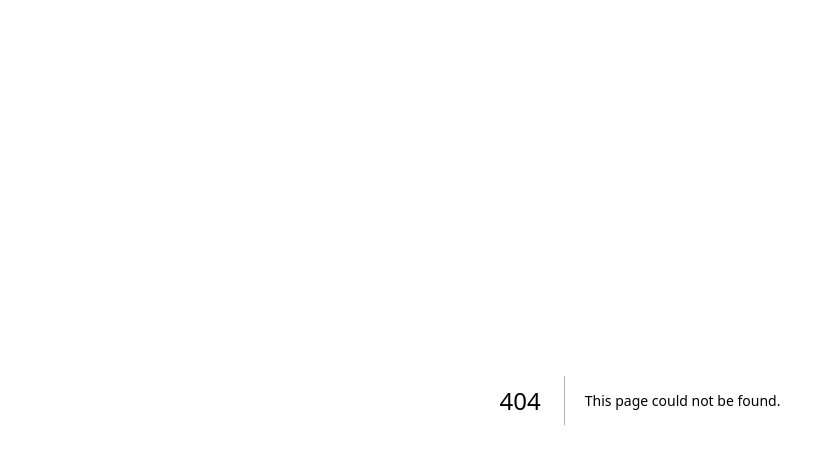
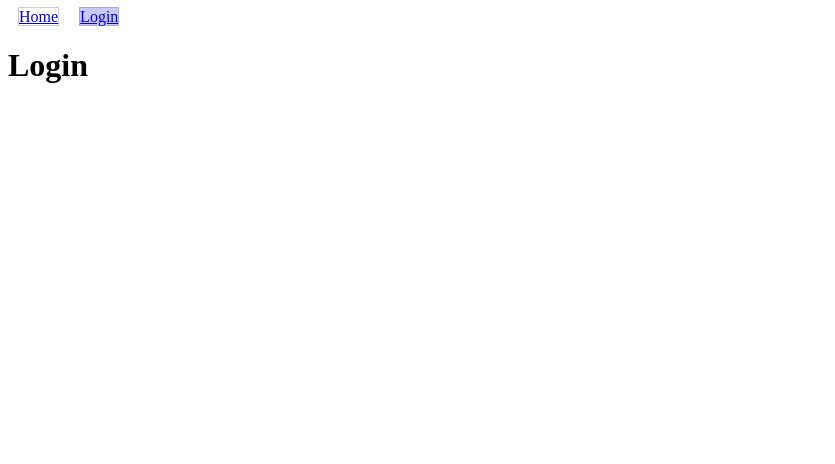
Before and after one commit to AndreyMartinez/nextPractice, a Next.js app in the folder 01-next/: page /login in a window 1280 px wide. Before the commit this address had no page. Shown: the top 464 px of the page, without its empty margins (0-835 px from the left). Built offline with nearby package versions, Linux system fonts and the light colour scheme.

Commit message:
add basic complements

```diff
--- /dev/null
+++ b/01-next/components/Navbar.jsx
@@ -0,0 +1,17 @@
+import React from 'react';
+import Link from 'next/link';
+import styles from './Navbar.module.css';
+
+const Navbar = ({actualPage}) => {
+
+  const validateClassSelected = (nav) => (actualPage === nav ? styles.selected : '')
+
+  return (
+    <nav>
+      <Link href="/" className={`${styles.generic} ${validateClassSelected('home')}`}>Home</Link>
+      <Link href="/login" className={`${styles.generic} ${validateClassSelected('login')}`}>Login</Link>
+    </nav>
+  )
+}
+
+export default Navbar;
--- /dev/null
+++ b/01-next/components/Navbar.module.css
@@ -0,0 +1,8 @@
+.generic {
+  margin: 10px;
+  border: 1px solid rgba(128, 128, 128, 0.391);
+}
+
+.selected {
+  background-color: rgba(93, 93, 233, 0.335);
+}
--- /dev/null
+++ b/01-next/pages/login/index.jsx
@@ -0,0 +1,11 @@
+import React from 'react';
+import Navbar from '../../components/Navbar';
+
+const Login = () => (
+  <div>
+    <Navbar actualPage="login" />
+    <h1>Login</h1>
+  </div>
+)
+
+export default Login;
```
Also changed, not shown: 01-next/pages/contact/index.jsx (added, +18 -0 lines), 01-next/pages/index.jsx (+6 -3 lines).
